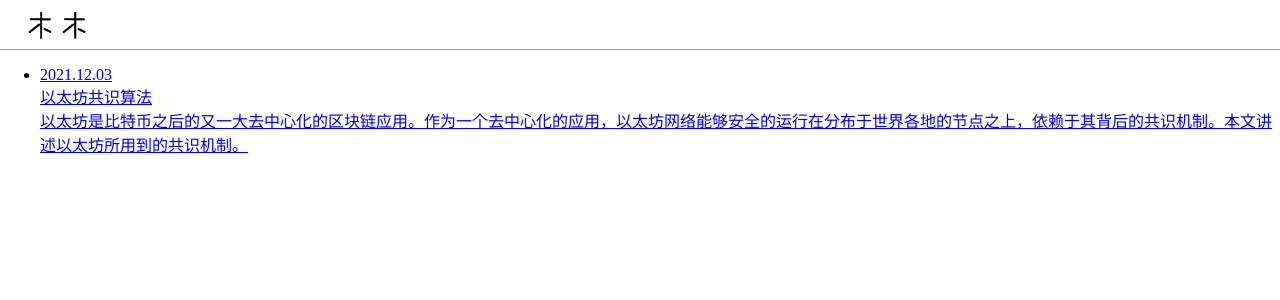
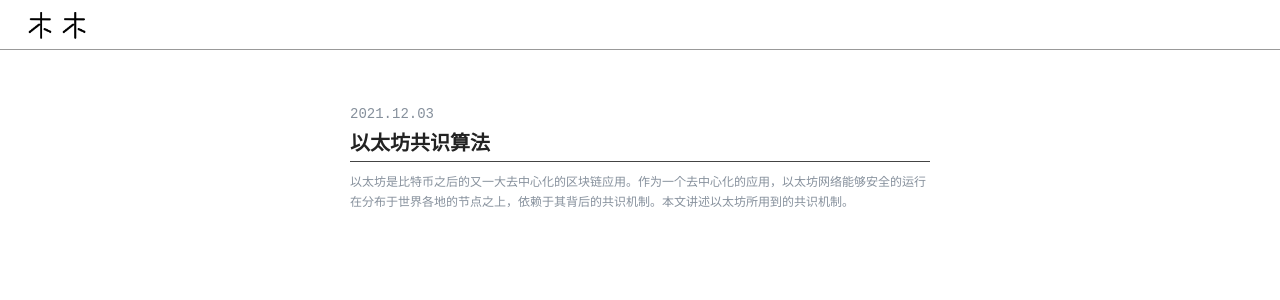
Before and after one commit to moomoolo/moomoolo_site_ts, a Next.js app: page / in a window 1280 px wide. Shown: the top 300 px of the page. Built offline with nearby package versions, Linux system fonts and the light colour scheme.

Commit message:
增加博客列表样式

```diff
--- a/src/component/BlogList/BlogList.module.scss
+++ b/src/component/BlogList/BlogList.module.scss
@@ -1,15 +1,59 @@
 .blog_list {
-
+  width: 100%;
+  box-sizing: border-box;
+  padding: 30px 10px 0;
+  list-style: none;
+  display: flex;
+  flex-direction: column;
+  justify-content: flex-start;
+  align-items: center;
+  li {
+    max-width: 600px;
+    a {
+      display: block;
+      width: 100%;
+      height: auto;
+      padding: 10px;
+      box-sizing: border-box;
+      border-radius: 5px;
+      text-decoration: none;
+      .publish_time {
+        height: auto;
+        width: 100%;
+        color: #86909c;
+        font-size: 14px;
+        font-family: "Courier New", Courier, monospace;
+      }
+      .title {
+        display: block;
+        width: 100%;
+        height: auto;
+        padding: 5px 0 5px;
+        color: #222222;
+        font-size: 20px;
+        font-weight: bold;
+        border-bottom: 1px solid #444444;
+      }
+      .abstract {
+        height: auto;
+        padding-top: 10px;
+        width: 100%;
+        font-size: 12px;
+        color: #86909c;
+        line-height: 20px;
+        display: -webkit-box;
+        -webkit-box-orient: vertical;
+        -webkit-line-clamp: 3;
+        overflow: hidden;
+        text-overflow: ellipsis;
+      }
+      transition: 0.3s;
+    }
+    a:hover {
+      box-shadow: 0 0 3px #86909c;
+    }
+    li:not(:nth-child(1)) {
+      margin-top: 30px;
+    }
+  }
 }
-
-.publish_time {
-
-}
-
-.title {
-
-}
-
-.abstract {
-
-}
--- a/src/component/BlogList/index.tsx
+++ b/src/component/BlogList/index.tsx
@@ -13,6 +13,7 @@ export interface Props {
   blogInfoList: BlogInfo[]
 }
 
+// 首页展示博客列表
 export default function BlogList({ blogInfoList }: Props) {
   return (
     <ul className={style.blog_list}>
```
